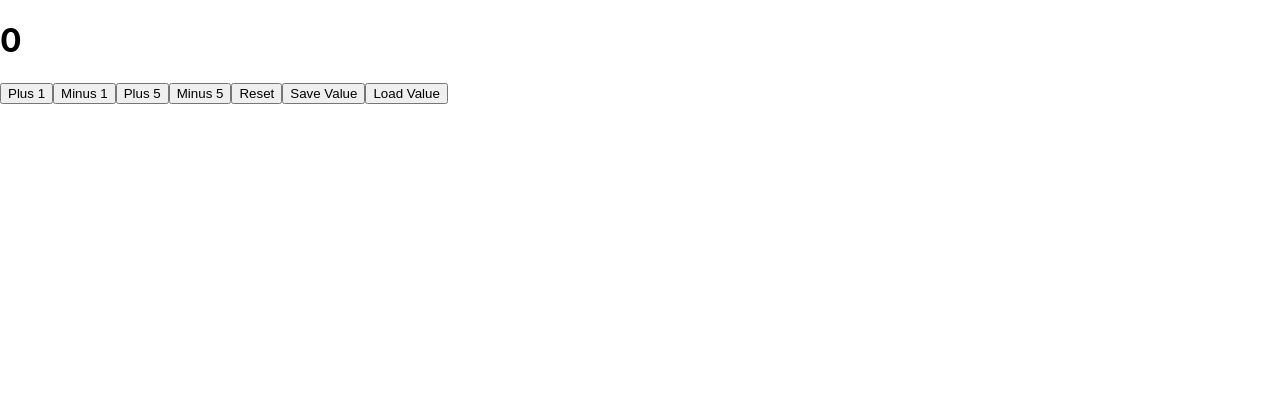
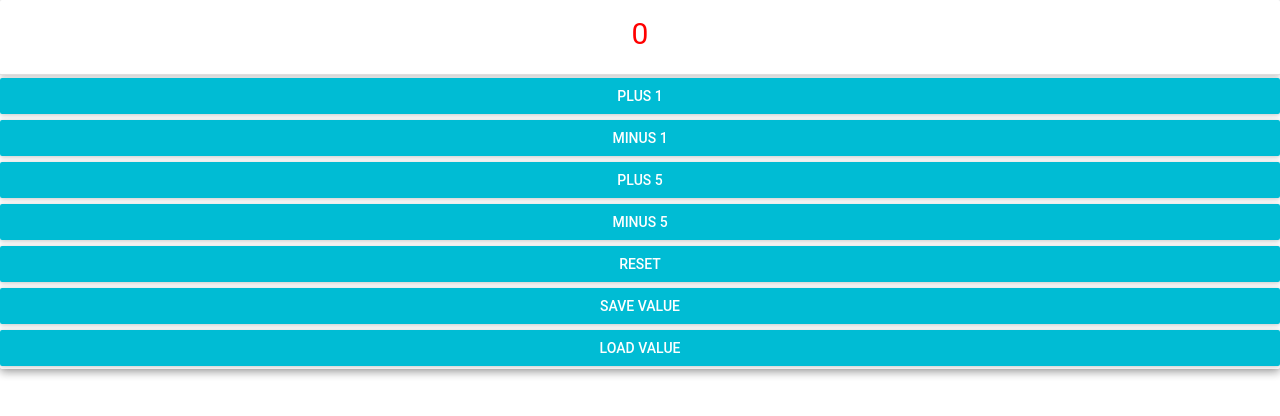
Before and after one commit to AndrzejRokosz/counter, a React (Create React App) app: page / in a window 1280 px wide. Shown: the top 416 px of the page. Built offline with nearby package versions, Linux system fonts and the light colour scheme.

Commit message:
material-ui

```diff
--- a/package.json
+++ b/package.json
@@ -3,6 +3,7 @@
   "version": "0.1.0",
   "private": true,
   "dependencies": {
+    "material-ui": "^0.20.2",
     "react": "^16.6.3",
     "react-dom": "^16.6.3",
     "react-scripts": "2.1.1"
--- a/src/App.js
+++ b/src/App.js
@@ -1,13 +1,13 @@
 import React, { Component } from 'react'
 import Counter from './Counter'
+
+
 
 class App extends Component {
   render() {
     return (
       <Counter
-
         startValue={0}
-
       />
     )
   }
--- a/src/Counter.js
+++ b/src/Counter.js
@@ -1,4 +1,22 @@
 import React from 'react'
+
+import Paper from 'material-ui/Paper'
+import RaisedButton from 'material-ui/RaisedButton'
+import Divider from 'material-ui/Divider'
+import { Card, CardText } from 'material-ui/Card'
+
+const style = {
+    button: {
+        margin: "3px auto",
+    },
+    divider: {
+        margin: "5px",
+    },
+    cardText: {
+        textAlign: "center",
+        fontSize: "30px"
+    }
+}
 
 class Counter extends React.Component {
     state = {
@@ -25,56 +43,81 @@ class Counter extends React.Component {
         this.setState({ number: this.props.startValue })
     }
 
-    saveHandler=()=>{
-        window.localStorage.setItem('savedNumber',JSON.stringify(this.state.number))
+    saveHandler = () => {
+        window.localStorage.setItem('savedNumber', JSON.stringify(this.state.number))
     }
-    loadHandler=()=>{
-
-        this.setState({number: JSON.parse(window.localStorage.getItem('savedNumber'))})
+    loadHandler = () => {
+        this.setState({ number: JSON.parse(window.localStorage.getItem('savedNumber')) })
     }
 
     render() {
         return (
-            <div>
-                <h1>{this.state.number}</h1>
-                <button
+            <Paper zDepth={2} >
+                <Card>
+                    <CardText
+                        color="red"
+                        style={style.cardText}
+                    >{this.state.number}
+                    </CardText>
+                </Card>
+                <Divider />
+                <RaisedButton
+                    label="Plus 1"
+                    primary={true}
+                    fullWidth={true}
                     onClick={this.incHandler}
-                >
-                    Plus 1
-                </button>
-                <button
+                    style={style.button}
+                />
+
+                <RaisedButton
+                    label="Minus 1"
+                    primary={true}
+                    fullWidth={true}
                     onClick={this.decHandler}
-                >
-                    Minus 1
-                </button>
-                <button
+                    style={style.button}
+                />
+
+                <RaisedButton
+                    label="Plus 5"
+                    primary={true}
+                    fullWidth={true}
                     onClick={this.incByFiveHandler}
-                >
-                    Plus 5
-                </button>
-                <button
+                    style={style.button}
+                />
+
+                <RaisedButton
+                    label="Minus 5"
+                    primary={true}
+                    fullWidth={true}
                     onClick={this.decByFiveHandler}
-                >
-                    Minus 5
-                </button>
-                <button
+                    style={style.button}
+                />
+
+                <RaisedButton
+                    label="Reset"
+                    primary={true}
+                    fullWidth={true}
                     onClick={this.resetHandler}
-                >
-                    Reset
-                </button>
-                <button
+                    style={style.button}
+                />
+
+                <RaisedButton
+                    label="Save Value"
+                    primary={true}
+                    fullWidth={true}
                     onClick={this.saveHandler}
-                >
-                    Save Value
-                </button>
-                <button
+                    style={style.button}
+                />
+
+                <RaisedButton
+                    label="Load Value"
+                    primary={true}
+                    fullWidth={true}
                     onClick={this.loadHandler}
-                >
-                    Load Value
-                </button>
-            </div>
+                    style={style.button}
+                />
+            </Paper>
         )
     }
 }
-
 export default Counter
--- a/src/index.js
+++ b/src/index.js
@@ -3,8 +3,12 @@ import ReactDOM from 'react-dom'
 import './index.css'
 import App from './App'
 
+import MuiThemeProvider from 'material-ui/styles/MuiThemeProvider'
+
 
 ReactDOM.render(
-    <App className='app' />,
+    <MuiThemeProvider>
+        <App className='app' />
+    </MuiThemeProvider>,
     document.getElementById('root')
 )
```
Also changed, not shown: 1 other file (tests, documents, lock files or other folders).
